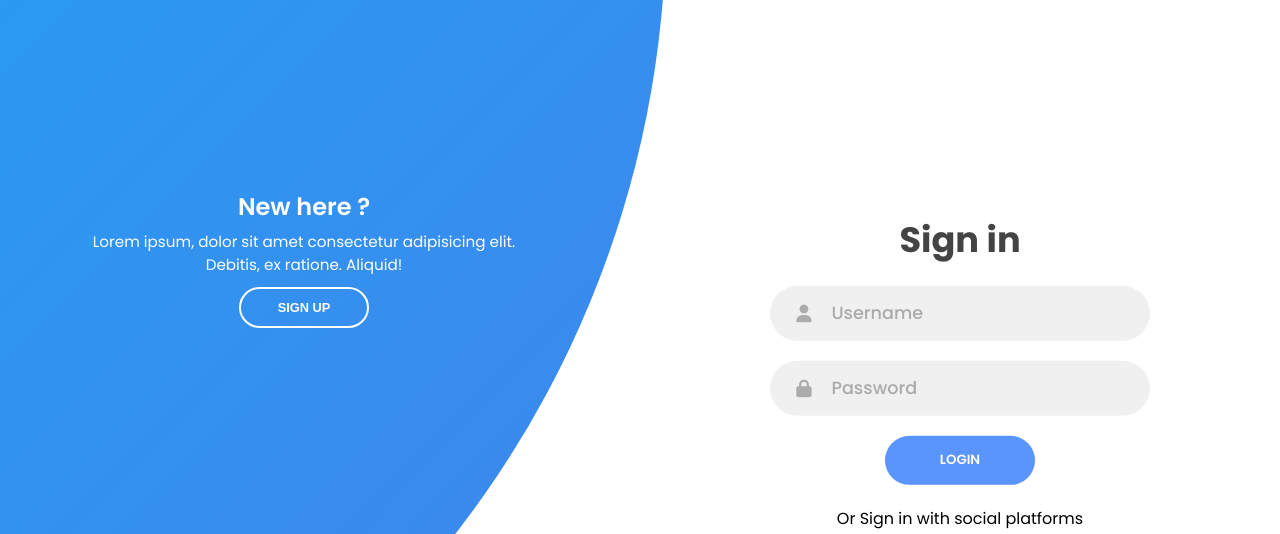
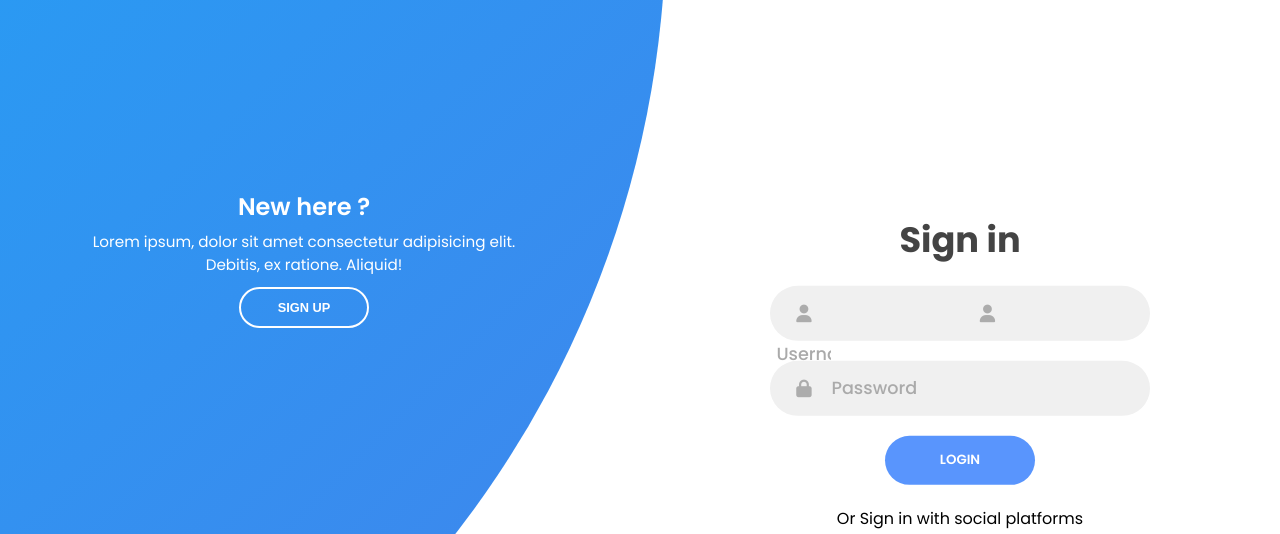
Before and after one commit to khusanovv/login-form, a plain HTML site: page index.html in a window 1280 px wide. Shown: the top 534 px of the page. Drawn offline with Linux system fonts and the light colour scheme.

Commit message:
Update index.html

```diff
--- a/index.html
+++ b/index.html
@@ -18,6 +18,7 @@
             <h2 class="title">Sign in</h2>
             <div class="input-field">
               <i class="fas fa-user"></i>
+                <i class="fas fa-user"></i>
               <input type="text" placeholder="Username" />
             </div>
             <div class="input-field">
```
